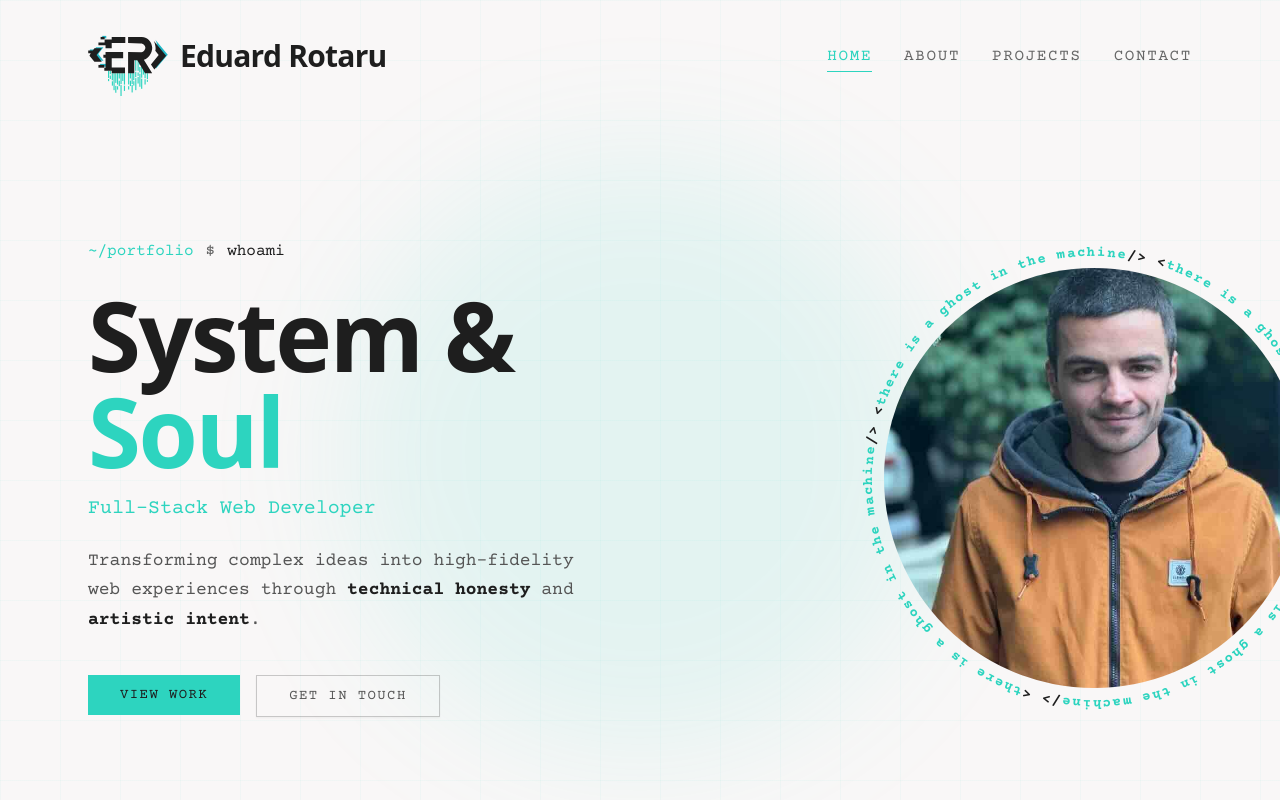
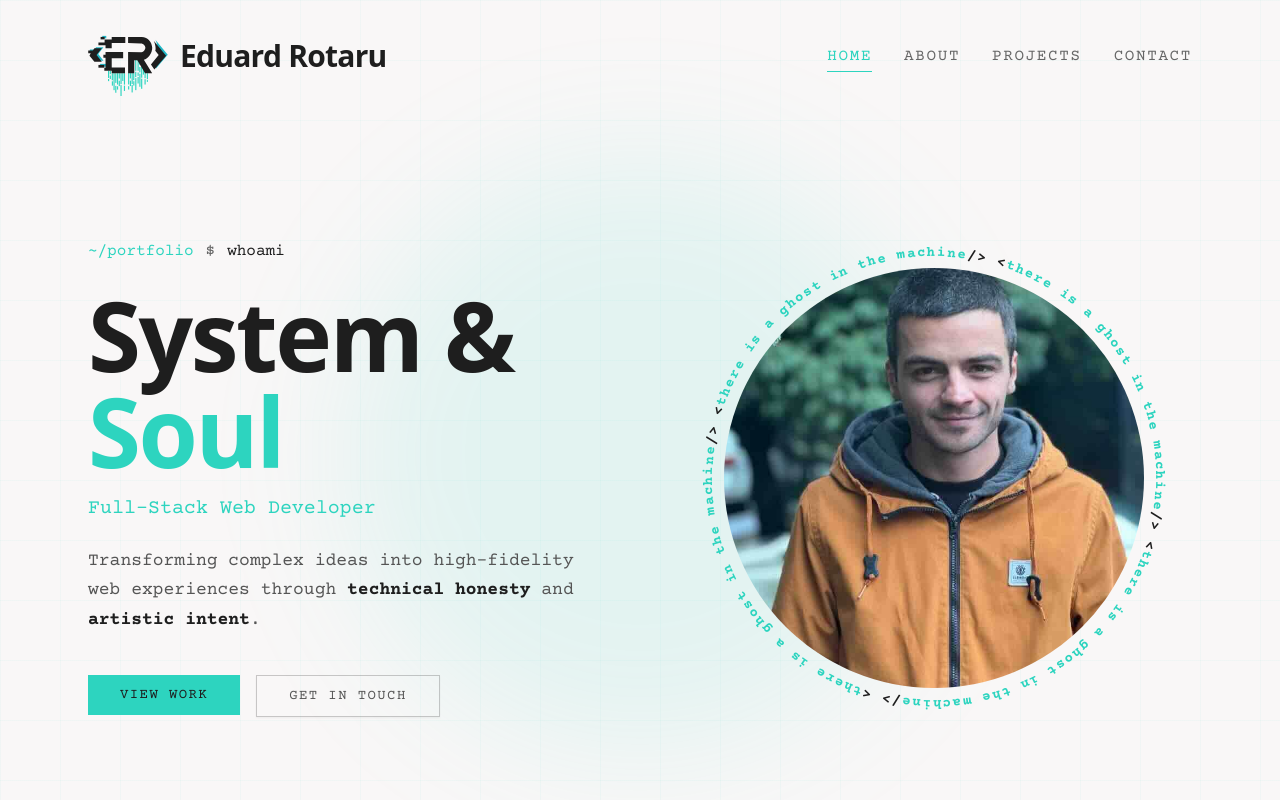
Before and after one commit to nobz226/dev-portfolio, a React (Vite) app: page / in a window 1280 px wide. Shown: the top 800 px of the page. Built offline with nearby package versions, Linux system fonts and the light colour scheme; a web font is replaced by a local one.

Commit message:
Fixed Hero Images

```diff
--- a/src/pages/Home/components/HeroSection.jsx
+++ b/src/pages/Home/components/HeroSection.jsx
@@ -91,7 +91,14 @@ export default function HeroSection() {
       <div className="absolute top-1/2 left-1/2 -translate-x-1/2 -translate-y-1/2 w-[600px] h-[600px] rounded-full bg-[#2dd4bf]/10 blur-3xl pointer-events-none" />
 
       <div className="relative max-w-6xl mx-auto px-6 pt-32 pb-20 w-full">
-        <div className="grid grid-cols-1 lg:grid-cols-2 gap-12 items-center">
+        {/* Hero background image - behind text */}
+        <img
+          src="/assets/images/wipeout.png"
+          alt="background"
+          className="hero-bg-image absolute object-cover pointer-events-none"
+          style={{ width: '900px', height: '700px', left: '65%', top: '50%', transform: 'translate(-50%, -50%)', zIndex: 0 }}
+        />
+        <div className="grid grid-cols-1 lg:grid-cols-2 gap-12 items-center relative z-10">
 
           {/* Left: text content */}
           <div>
@@ -174,15 +181,8 @@ export default function HeroSection() {
             animate={{ opacity: 1, x: 0 }}
             transition={{ duration: 0.9, delay: 0.7, ease: 'easeOut' }}
             className="hero-portrait flex items-center justify-center relative overflow-visible"
-            style={{ width: '1100px', height: '700px', marginLeft: '-120px' }}
+            style={{ width: '1100px', height: '700px', marginLeft: '-280px' }}
           >
-            {/* Wipeout background image */}
-            <img
-              src="/assets/images/wipeout.png"
-              alt="background"
-              className="hero-bg-image absolute object-cover pointer-events-none"
-              style={{ width: '100%', height: '100%', transform: 'translateX(-40px)', opacity: 1 }}
-            />
             <PortraitRing />
           </motion.div>
 
```
Also changed, not shown: 1 other file (tests, documents, lock files or other folders).
